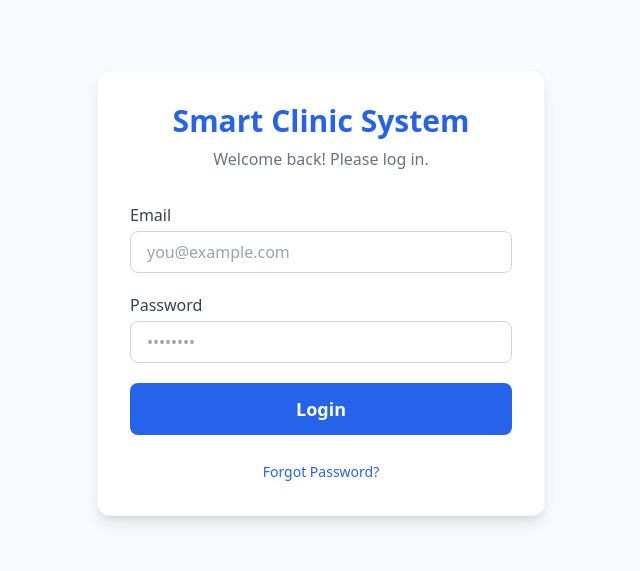
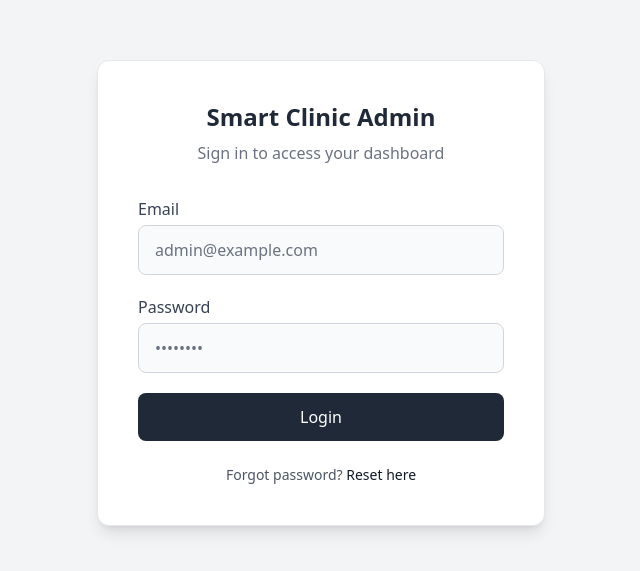
Before and after one commit to 9abdullah9027/smart-clinic-system, a React (Create React App) app in the folder frontend/: page / in a window 1280 px wide. Shown: the part 107-678 px from the top of the page, without its empty margins (319-959 px from the left). Built offline with nearby package versions, Linux system fonts and the light colour scheme.

Commit message:
Update Login.jsx

```diff
--- a/frontend/src/pages/Login.jsx
+++ b/frontend/src/pages/Login.jsx
@@ -1,68 +1,65 @@
 import React from "react";
-import { motion } from "framer-motion";
 
 const Login = () => {
   return (
-    <div className="min-h-screen flex items-center justify-center bg-gray-50 px-4">
-      {/* Container */}
-      <motion.div
-        initial={{ opacity: 0, y: 20 }}
-        animate={{ opacity: 1, y: 0 }}
-        transition={{ duration: 0.5 }}
-        className="w-full max-w-md bg-white p-8 shadow-lg rounded-xl border border-gray-100"
-      >
-        {/* Logo / Title */}
-        <div className="text-center mb-8">
-          <motion.h1
-            initial={{ opacity: 0, y: -10 }}
-            animate={{ opacity: 1, y: 0 }}
-            transition={{ delay: 0.2 }}
-            className="text-3xl font-bold text-blue-600"
-          >
-            Smart Clinic System
-          </motion.h1>
-          <p className="text-gray-500 mt-2">Welcome back! Please log in.</p>
-        </div>
+    <div className="min-h-screen flex items-center justify-center bg-gray-100">
 
-        {/* Form */}
+      {/* Login Card */}
+      <div className="bg-white w-full max-w-md p-10 rounded-xl shadow-lg border border-gray-200">
+
+        {/* Title */}
+        <h1 className="text-2xl font-semibold text-gray-800 text-center">
+          Smart Clinic Admin
+        </h1>
+        <p className="text-center text-gray-500 mt-2 mb-8">
+          Sign in to access your dashboard
+        </p>
+
         <form className="space-y-5">
+
+          {/* Email */}
           <div>
-            <label className="text-gray-700 font-medium">Email</label>
+            <label className="block text-gray-700 font-medium mb-1">Email</label>
             <input
               type="email"
-              className="w-full mt-1 px-4 py-2 border border-gray-300 rounded-lg focus:ring-2 focus:ring-blue-500 focus:border-blue-500 outline-none"
-              placeholder="you@example.com"
+              placeholder="admin@example.com"
+              className="w-full px-4 py-3 rounded-lg bg-gray-50 border border-gray-300
+                         text-gray-800 placeholder-gray-500
+                         focus:outline-none focus:ring-2 focus:ring-gray-400"
             />
           </div>
 
+          {/* Password */}
           <div>
-            <label className="text-gray-700 font-medium">Password</label>
+            <label className="block text-gray-700 font-medium mb-1">Password</label>
             <input
               type="password"
-              className="w-full mt-1 px-4 py-2 border border-gray-300 rounded-lg focus:ring-2 focus:ring-blue-500 focus:border-blue-500 outline-none"
               placeholder="••••••••"
+              className="w-full px-4 py-3 rounded-lg bg-gray-50 border border-gray-300
+                         text-gray-800 placeholder-gray-500
+                         focus:outline-none focus:ring-2 focus:ring-gray-400"
             />
           </div>
 
           {/* Login Button */}
-          <motion.button
-            whileTap={{ scale: 0.95 }}
-            className="w-full py-3 bg-blue-600 text-white rounded-lg text-lg font-semibold hover:bg-blue-700 transition-all"
+          <button
+            type="submit"
+            className="w-full py-3 rounded-lg bg-gray-800 text-white font-medium
+                       hover:bg-gray-900 transition-all"
           >
             Login
-          </motion.button>
+          </button>
         </form>
 
-        {/* Extra */}
-        <div className="text-center mt-6">
-          <a
-            href="#"
-            className="text-blue-600 hover:underline text-sm font-medium"
-          >
-            Forgot Password?
-          </a>
-        </div>
-      </motion.div>
+        {/* Footer */}
+        <p className="text-center text-gray-600 text-sm mt-6">
+          Forgot password?{" "}
+          <span className="text-gray-900 font-medium cursor-pointer hover:underline">
+            Reset here
+          </span>
+        </p>
+      </div>
+
     </div>
   );
 };
```
